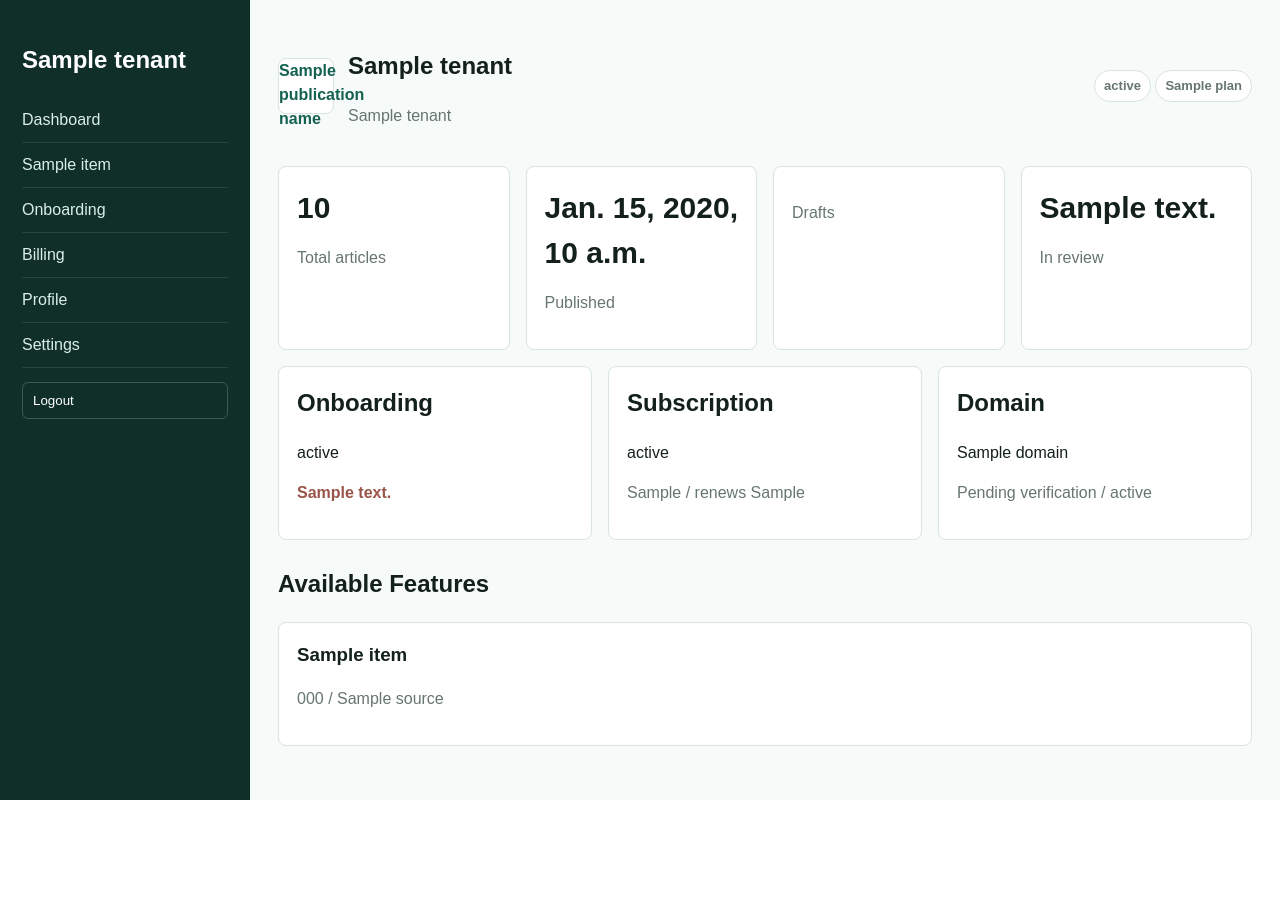
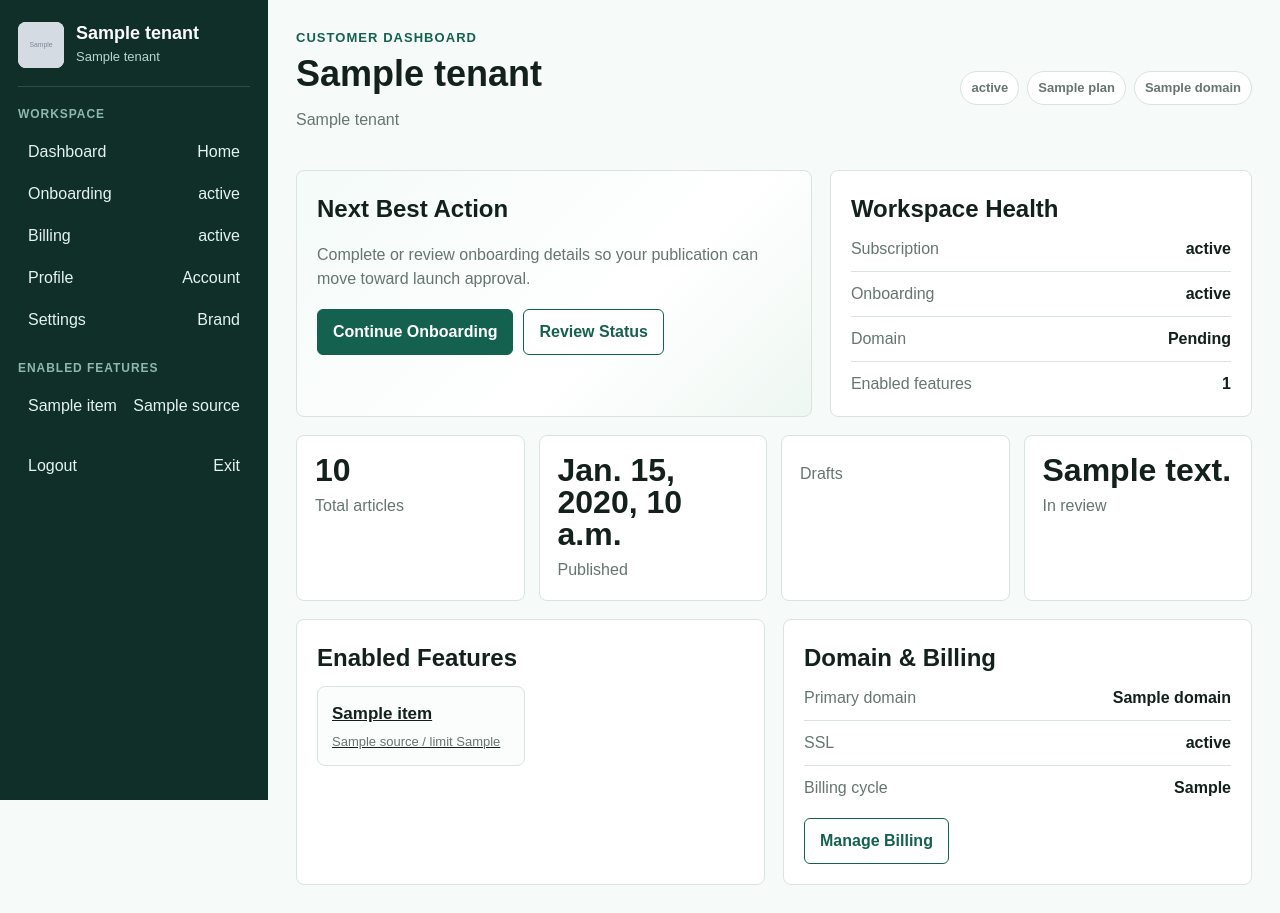
Before and after one commit to sanjay1994singh/NewsWebSaas, a Django app: template templates/tenants/tenant_dashboard.html in a window 1280 px wide. Before the commit the page ends 800 px from the top, so only its background shows below. Run offline with Django 3.2, Linux system fonts and the light colour scheme; the template is opened without the code that fills it: most values are stand-ins (such as "Sample title", 1, 10 or a date in 2020); grey boxes marked "Sample" are stand-in pictures.

Commit message:
Improve customer dashboard experience

```diff
--- a/templates/tenants/tenant_dashboard.html
+++ b/templates/tenants/tenant_dashboard.html
@@ -5,109 +5,185 @@
   <meta name="viewport" content="width=device-width, initial-scale=1">
   <title>{{ tenant.publication_name }} Dashboard</title>
   <style>
-    :root { --ink: #13201b; --muted: #66766e; --line: #d9e4de; --paper: #f6faf8; --brand: #15614f; --warn: #9a5549; }
-    * { box-sizing: border-box; }
-    body { margin: 0; font-family: Arial, sans-serif; background: var(--paper); color: var(--ink); line-height: 1.5; }
-    .shell { display: grid; grid-template-columns: 250px minmax(0, 1fr); min-height: 100vh; }
-    aside { background: #102f29; color: #fff; padding: 22px; }
-    aside a { display: block; color: #d9eee7; text-decoration: none; padding: 10px 0; border-bottom: 1px solid rgba(255,255,255,.1); }
-    main { padding: 28px; }
-    .top { display: flex; justify-content: space-between; gap: 18px; align-items: center; margin-bottom: 22px; }
-    .brand { display: flex; gap: 14px; align-items: center; }
-    .logo { width: 56px; height: 56px; border-radius: 8px; background: #fff; color: var(--brand); display: grid; place-items: center; font-weight: 900; border: 1px solid var(--line); }
-    .grid { display: grid; gap: 16px; }
-    .stats { grid-template-columns: repeat(auto-fit, minmax(170px, 1fr)); }
-    .cards { grid-template-columns: repeat(auto-fit, minmax(260px, 1fr)); }
-    .card { background: #fff; border: 1px solid var(--line); border-radius: 8px; padding: 18px; }
-    .card h2, .card h3 { margin-top: 0; }
-    .metric { font-size: 30px; font-weight: 900; }
-    .muted { color: var(--muted); }
-    .pill { display: inline-block; padding: 5px 9px; border: 1px solid var(--line); border-radius: 999px; background: #fff; color: var(--muted); font-size: 13px; font-weight: 800; }
-    .restricted { color: var(--warn); font-weight: 800; }
-    @media (max-width: 820px) { .shell { grid-template-columns: 1fr; } aside { position: static; } main { padding: 18px; } .top { align-items: start; flex-direction: column; } }
+    :root { --ink:#13201b; --muted:#66766e; --line:#d9e4de; --paper:#f6faf8; --brand:#15614f; --deep:#102f29; --warn:#9a5549; --soft:#eef6f2; }
+    * { box-sizing:border-box; }
+    body { margin:0; font-family:Arial,sans-serif; background:var(--paper); color:var(--ink); line-height:1.5; }
+    a { color:inherit; }
+    .shell { display:grid; grid-template-columns:268px minmax(0,1fr); min-height:100vh; }
+    .sidebar { position:sticky; top:0; height:100vh; background:var(--deep); color:#fff; padding:22px 18px; overflow:auto; }
+    .side-brand { display:flex; gap:12px; align-items:center; padding-bottom:18px; border-bottom:1px solid rgba(255,255,255,.14); }
+    .logo { width:46px; height:46px; border-radius:8px; background:#fff; color:var(--brand); display:grid; place-items:center; font-weight:900; font-size:22px; overflow:hidden; }
+    .logo img { width:100%; height:100%; object-fit:cover; }
+    .side-brand h1 { margin:0; font-size:18px; line-height:1.15; }
+    .side-brand p { margin:3px 0 0; color:#b9d6cc; font-size:13px; }
+    .nav-group { margin-top:18px; }
+    .nav-label { margin:0 0 8px; color:#8fb8aa; font-size:12px; font-weight:900; text-transform:uppercase; letter-spacing:.08em; }
+    .sidebar a, .logout-btn { display:flex; align-items:center; justify-content:space-between; gap:10px; width:100%; min-height:40px; padding:9px 10px; color:#e4f3ee; text-decoration:none; border:0; border-radius:6px; background:transparent; font:inherit; cursor:pointer; }
+    .sidebar a:hover, .logout-btn:hover { background:rgba(255,255,255,.08); }
+    .main { min-width:0; padding:28px; }
+    .topbar { display:flex; align-items:center; justify-content:space-between; gap:18px; margin-bottom:22px; }
+    .eyebrow { margin:0 0 7px; color:var(--brand); font-weight:900; font-size:13px; text-transform:uppercase; letter-spacing:.08em; }
+    .topbar h2 { margin:0; font-size:36px; line-height:1.05; }
+    .muted { color:var(--muted); }
+    .pills { display:flex; flex-wrap:wrap; gap:8px; justify-content:flex-end; }
+    .pill { display:inline-flex; align-items:center; min-height:32px; padding:6px 10px; border:1px solid var(--line); border-radius:999px; background:#fff; color:var(--muted); font-size:13px; font-weight:800; white-space:nowrap; }
+    .hero { display:grid; grid-template-columns:1.1fr .9fr; gap:18px; margin-bottom:18px; }
+    .panel { background:#fff; border:1px solid var(--line); border-radius:8px; padding:20px; }
+    .next-panel { background:linear-gradient(135deg,#f4fbf8 0%,#fff 62%,#eef7f2 100%); }
+    .panel h3 { margin:0 0 10px; font-size:24px; }
+    .actions { display:flex; flex-wrap:wrap; gap:10px; margin-top:18px; }
+    .btn { display:inline-flex; align-items:center; justify-content:center; min-height:42px; padding:10px 15px; border-radius:6px; border:1px solid var(--brand); background:var(--brand); color:#fff; text-decoration:none; font-weight:900; cursor:pointer; }
+    .btn.secondary { background:#fff; color:var(--brand); }
+    .status-list { display:grid; gap:10px; }
+    .status-row { display:flex; justify-content:space-between; gap:16px; padding-top:10px; border-top:1px solid var(--line); }
+    .status-row:first-child { border-top:0; padding-top:0; }
+    .status-row span { color:var(--muted); }
+    .status-row strong { text-align:right; }
+    .stats { display:grid; grid-template-columns:repeat(4,minmax(0,1fr)); gap:14px; margin-bottom:18px; }
+    .stat { background:#fff; border:1px solid var(--line); border-radius:8px; padding:18px; }
+    .metric { font-size:32px; line-height:1; font-weight:900; }
+    .stat p { margin:8px 0 0; color:var(--muted); }
+    .content-grid { display:grid; grid-template-columns:1fr 1fr; gap:18px; }
+    .feature-grid { display:grid; grid-template-columns:repeat(2,minmax(0,1fr)); gap:12px; }
+    .feature-card { border:1px solid var(--line); border-radius:8px; padding:14px; background:#fbfdfc; }
+    .feature-card h4 { margin:0 0 5px; font-size:17px; }
+    .feature-card p { margin:0; color:var(--muted); font-size:13px; }
+    .restricted { color:var(--warn); font-weight:800; }
+    @media (max-width:1050px) {
+      .shell { grid-template-columns:1fr; }
+      .sidebar { position:static; height:auto; }
+      .nav-group { display:grid; grid-template-columns:repeat(2,minmax(0,1fr)); gap:8px; }
+      .nav-label { grid-column:1 / -1; }
+      .hero, .content-grid { grid-template-columns:1fr; }
+      .stats { grid-template-columns:repeat(2,minmax(0,1fr)); }
+    }
+    @media (max-width:640px) {
+      .main { padding:18px; }
+      .topbar { align-items:flex-start; flex-direction:column; }
+      .topbar h2 { font-size:30px; }
+      .pills { justify-content:flex-start; }
+      .stats, .feature-grid, .nav-group { grid-template-columns:1fr; }
+      .status-row { align-items:flex-start; flex-direction:column; gap:3px; }
+      .status-row strong { text-align:left; }
+      .actions .btn { width:100%; }
+    }
   </style>
 </head>
 <body>
   <div class="shell">
-    <aside>
-      <h2>{{ tenant.publication_name }}</h2>
-      <a href="{% url 'tenants:tenant_dashboard' %}">Dashboard</a>
+    <aside class="sidebar">
+      <div class="side-brand">
+        <div class="logo">
+          {% if onboarding and onboarding.logo %}<img src="{{ onboarding.logo.url }}" alt="{{ tenant.publication_name }}">{% else %}{{ tenant.publication_name|first }}{% endif %}
+        </div>
+        <div>
+          <h1>{{ tenant.publication_name }}</h1>
+          <p>{{ tenant.business_name }}</p>
+        </div>
+      </div>
+      <nav class="nav-group">
+        <p class="nav-label">Workspace</p>
+        <a href="{% url 'tenants:tenant_dashboard' %}">Dashboard <span>Home</span></a>
+        <a href="{% url 'subscriptions:onboarding' %}">Onboarding <span>{% if onboarding %}{{ onboarding.get_status_display }}{% else %}Start{% endif %}</span></a>
+        <a href="{% url 'subscriptions:billing_dashboard' %}">Billing <span>{% if subscription %}{{ subscription.get_status_display }}{% else %}Review{% endif %}</span></a>
+        <a href="{% url 'accounts:profile' %}">Profile <span>Account</span></a>
+        <a href="{% url 'tenants:tenant_settings' tenant.uuid %}">Settings <span>Brand</span></a>
+      </nav>
+      {% if visible_menu %}
+        <nav class="nav-group">
+          <p class="nav-label">Enabled features</p>
           {% for item in visible_menu %}
-        <a href="{{ item.url }}">{{ item.label }}</a>
+            <a href="{{ item.url }}">{{ item.label }} <span>{{ item.entitlement.source }}</span></a>
           {% endfor %}
-      <a href="{% url 'subscriptions:onboarding' %}">Onboarding</a>
-      <a href="{% url 'subscriptions:billing_dashboard' %}">Billing</a>
-      <a href="{% url 'accounts:profile' %}">Profile</a>
-      <a href="{% url 'tenants:tenant_settings' tenant.uuid %}">Settings</a>
-      <form method="post" action="{% url 'accounts:logout' %}" style="margin-top:14px">
+        </nav>
+      {% endif %}
+      <form method="post" action="{% url 'accounts:logout' %}" style="margin-top:18px">
         {% csrf_token %}
-        <button type="submit" style="width:100%;border:1px solid rgba(255,255,255,.2);border-radius:6px;background:transparent;color:#fff;padding:10px;text-align:left;cursor:pointer">Logout</button>
+        <button class="logout-btn" type="submit">Logout <span>Exit</span></button>
       </form>
     </aside>
-    <main>
-      <section class="top">
-        <div class="brand">
-          <div class="logo">{{ tenant.publication_name|first }}</div>
+
+    <main class="main">
+      <section class="topbar">
         <div>
-            <h1>{{ tenant.publication_name }}</h1>
+          <p class="eyebrow">Customer dashboard</p>
+          <h2>{{ tenant.publication_name }}</h2>
           <p class="muted">{{ tenant.business_name }}</p>
         </div>
-        </div>
-        <div>
+        <div class="pills">
           <span class="pill">{{ tenant.get_status_display }}</span>
           {% if subscription %}<span class="pill">{{ subscription.plan.name }}</span>{% endif %}
+          {% if primary_domain %}<span class="pill">{{ primary_domain.domain }}</span>{% endif %}
         </div>
       </section>
 
-      <section class="grid stats">
-        <div class="card"><div class="metric">{{ news_stats.total }}</div><p class="muted">Total articles</p></div>
-        <div class="card"><div class="metric">{{ news_stats.published }}</div><p class="muted">Published</p></div>
-        <div class="card"><div class="metric">{{ news_stats.draft }}</div><p class="muted">Drafts</p></div>
-        <div class="card"><div class="metric">{{ news_stats.review }}</div><p class="muted">In review</p></div>
-      </section>
-
-      <section class="grid cards" style="margin-top:16px">
-        <article class="card">
-          <h2>Onboarding</h2>
-          {% if onboarding %}
-            <p>{{ onboarding.get_status_display }}</p>
-            {% if onboarding.reviewer_notes %}<p class="restricted">{{ onboarding.reviewer_notes }}</p>{% endif %}
+      <section class="hero">
+        <article class="panel next-panel">
+          <h3>Next Best Action</h3>
+          {% if onboarding and onboarding.status != 'published' %}
+            <p class="muted">Complete or review onboarding details so your publication can move toward launch approval.</p>
+            <div class="actions">
+              <a class="btn" href="{% url 'subscriptions:onboarding' %}">Continue Onboarding</a>
+              <a class="btn secondary" href="{% url 'subscriptions:review_status' %}">Review Status</a>
+            </div>
+          {% elif not subscription or subscription.status != 'active' %}
+            <p class="restricted">Your subscription needs attention before full dashboard actions are available.</p>
+            <div class="actions"><a class="btn" href="{% url 'subscriptions:billing_dashboard' %}">Open Billing</a></div>
           {% else %}
-            <p class="muted">Not started</p>
+            <p class="muted">Your workspace is active. Start publishing, review your domain, or manage enabled features.</p>
+            <div class="actions">
+              <a class="btn" href="/cms/">Create News</a>
+              <a class="btn secondary" href="{% url 'tenants:tenant_settings' tenant.uuid %}">Manage Branding</a>
+            </div>
           {% endif %}
         </article>
-        <article class="card">
-          <h2>Subscription</h2>
-          {% if subscription %}
-            <p>{{ subscription.get_status_display }}</p>
-            <p class="muted">{{ subscription.billing_cycle }}{% if subscription.current_period_end %} / renews {{ subscription.current_period_end }}{% endif %}</p>
-          {% else %}
-            <p class="restricted">No active subscription</p>
-          {% endif %}
-        </article>
-        <article class="card">
-          <h2>Domain</h2>
-          {% if primary_domain %}
-            <p>{{ primary_domain.domain }}</p>
-            <p class="muted">{% if primary_domain.is_verified %}Verified{% else %}Pending verification{% endif %} / {{ primary_domain.ssl_status }}</p>
-          {% else %}
-            <p class="muted">No primary domain configured</p>
-          {% endif %}
+
+        <article class="panel">
+          <h3>Workspace Health</h3>
+          <div class="status-list">
+            <div class="status-row"><span>Subscription</span><strong>{% if subscription %}{{ subscription.get_status_display }}{% else %}Not active{% endif %}</strong></div>
+            <div class="status-row"><span>Onboarding</span><strong>{% if onboarding %}{{ onboarding.get_status_display }}{% else %}Not started{% endif %}</strong></div>
+            <div class="status-row"><span>Domain</span><strong>{% if primary_domain %}{% if primary_domain.is_verified %}Verified{% else %}Pending{% endif %}{% else %}Not connected{% endif %}</strong></div>
+            <div class="status-row"><span>Enabled features</span><strong>{{ visible_menu|length }}</strong></div>
+          </div>
         </article>
       </section>
 
-      <section style="margin-top:26px">
-        <h2>Available Features</h2>
-        <div class="grid cards">
+      <section class="stats">
+        <article class="stat"><div class="metric">{{ news_stats.total }}</div><p>Total articles</p></article>
+        <article class="stat"><div class="metric">{{ news_stats.published }}</div><p>Published</p></article>
+        <article class="stat"><div class="metric">{{ news_stats.draft }}</div><p>Drafts</p></article>
+        <article class="stat"><div class="metric">{{ news_stats.review }}</div><p>In review</p></article>
+      </section>
+
+      <section class="content-grid">
+        <article class="panel">
+          <h3>Enabled Features</h3>
+          <div class="feature-grid">
             {% for item in visible_menu %}
-            <article class="card">
-              <h3>{{ item.label }}</h3>
-              <p class="muted">{{ item.code }} / {{ item.entitlement.source }}</p>
-            </article>
+              <a class="feature-card" href="{{ item.url }}">
+                <h4>{{ item.label }}</h4>
+                <p>{{ item.entitlement.source }}{% if item.entitlement.limit_value %} / limit {{ item.entitlement.limit_value }}{% endif %}</p>
+              </a>
             {% empty %}
-            <article class="card"><p class="muted">No enabled dashboard features yet. Check billing or plan entitlements.</p></article>
+              <div class="feature-card">
+                <h4>No features enabled yet</h4>
+                <p>Choose or verify a plan to unlock dashboard actions.</p>
+              </div>
             {% endfor %}
           </div>
+        </article>
+        <article class="panel">
+          <h3>Domain & Billing</h3>
+          <div class="status-list">
+            <div class="status-row"><span>Primary domain</span><strong>{% if primary_domain %}{{ primary_domain.domain }}{% else %}Not configured{% endif %}</strong></div>
+            <div class="status-row"><span>SSL</span><strong>{% if primary_domain %}{{ primary_domain.ssl_status }}{% else %}Pending setup{% endif %}</strong></div>
+            <div class="status-row"><span>Billing cycle</span><strong>{% if subscription %}{{ subscription.billing_cycle }}{% else %}Not selected{% endif %}</strong></div>
+          </div>
+          <div class="actions">
+            <a class="btn secondary" href="{% url 'subscriptions:billing_dashboard' %}">Manage Billing</a>
+          </div>
+        </article>
       </section>
     </main>
   </div>
```
Also changed, not shown: tenants/views.py (+19 -2 lines). Lines whose indentation alone changed are shown as unchanged.
